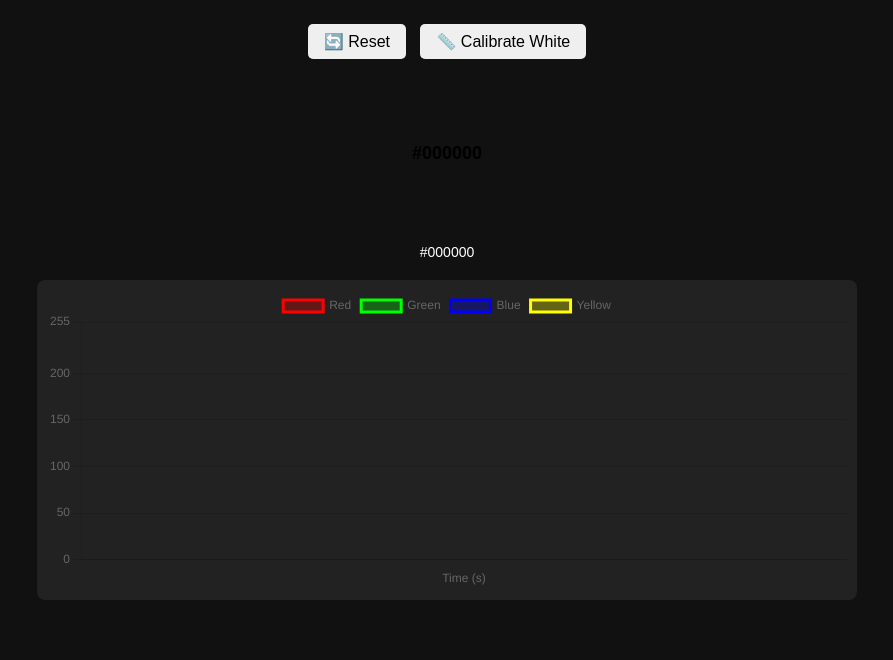
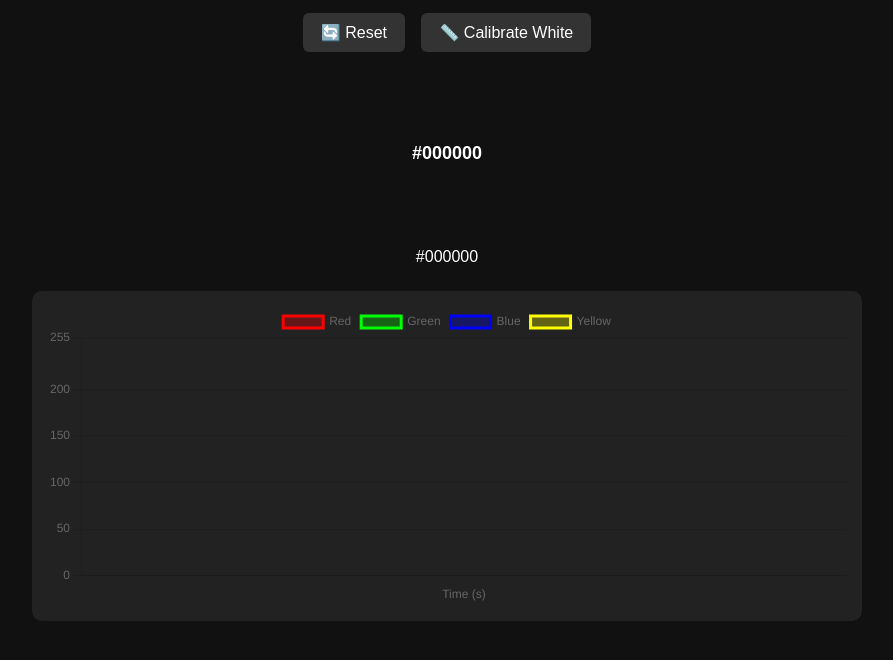
Before and after one commit to yokkhram/color-hplc, a website: page public/index.html in a window 1280 px wide. Shown: the part 82-742 px from the top of the page, without its empty margins (193-1086 px from the left). Drawn offline with nearby package versions, Linux system fonts and the light colour scheme; no server answers.

Commit message:
Update index.html

```diff
--- a/public/index.html
+++ b/public/index.html
@@ -2,7 +2,8 @@
 <html lang="th">
 <head>
   <meta charset="UTF-8" />
-  <title>Real-time Color Sensor</title>
+  <meta name="viewport" content="width=device-width, initial-scale=1.0">
+  <title>🎨 Real-time Color Sensor</title>
   <script src="https://cdn.jsdelivr.net/npm/chart.js"></script>
   <style>
     body {
@@ -14,74 +15,74 @@
       text-align: center;
     }
 
+    h1 {
+      margin-bottom: 10px;
+    }
+
     .color-box {
       width: 160px;
       height: 160px;
-      border-radius: 8px;
-      margin: 10px auto;
+      border-radius: 12px;
+      margin: 15px auto;
       display: flex;
       align-items: center;
       justify-content: center;
       font-size: 18px;
       font-weight: bold;
-      color: #000;
       transition: background-color 0.2s ease;
     }
 
     #colorHex {
       margin-top: 5px;
-      font-size: 14px;
+      font-size: 16px;
       color: #fff;
     }
 
     .chart-container {
       width: 100%;
       max-width: 800px;
-      height: 300px;          /* กำหนดความสูงคงที่ */
+      height: 300px;
       background-color: #222;
-      border-radius: 8px;
-      overflow-y: auto;       /* เปิด scroll เฉพาะกราฟ */
-      margin: 20px auto;
-      padding: 10px;
-    }
-
-    canvas {
-      width: 100%;
-      height: 100%;           /* canvas เติมเต็ม div */
+      border-radius: 10px;
+      margin: 25px auto;
+      padding: 15px;
     }
 
     button {
-      margin: 5px;
-      padding: 8px 16px;
+      margin: 6px;
+      padding: 10px 18px;
       font-size: 16px;
-      border-radius: 5px;
+      border-radius: 6px;
       border: none;
       cursor: pointer;
+      background-color: #333;
+      color: #fff;
+      transition: 0.2s;
+    }
+
+    button:hover {
+      background-color: #555;
     }
 
     @media (max-width: 480px) {
       .color-box {
         width: 120px;
         height: 120px;
-        font-size: 16px;
       }
       .chart-container {
-        height: 200px;
+        height: 220px;
       }
     }
   </style>
 </head>
 <body>
   <h1>🎨 Real-time Color Sensor</h1>
+  <button onclick="resetData()">🔄 Reset</button>
+  <button onclick="startCalibrate()">📏 Calibrate White</button>
 
-  <button onclick="resetData()">🔄 Reset</button>
-  <button onclick="calibrateWhite()">📏 Calibrate White</button>
-
-  <!-- กล่องสี -->
   <div class="color-box" id="colorBox">#000000</div>
   <div id="colorHex">#000000</div>
 
-  <!-- container กราฟ scrollable -->
   <div class="chart-container">
     <canvas id="chart"></canvas>
   </div>
@@ -116,14 +117,12 @@
     }
 
     function updateColorBox(r, g, b) {
-      let hex = `#${r.toString(16).padStart(2,'0')}${g.toString(16).padStart(2,'0')}${b.toString(16).padStart(2,'0')}`.toUpperCase();
+      const hex = `#${r.toString(16).padStart(2, '0')}${g.toString(16).padStart(2, '0')}${b.toString(16).padStart(2, '0')}`.toUpperCase();
       const box = document.getElementById('colorBox');
       const hexText = document.getElementById('colorHex');
       box.style.backgroundColor = `rgb(${r},${g},${b})`;
       hexText.textContent = hex;
-
-      // ปรับสีตัวอักษรตามความสว่าง
-      const brightness = (r*299 + g*587 + b*114) / 1000;
+      const brightness = (r * 299 + g * 587 + b * 114) / 1000;
       box.style.color = brightness > 125 ? '#000' : '#fff';
     }
 
@@ -133,7 +132,7 @@
       chart.data.datasets[0].data.push(r);
       chart.data.datasets[1].data.push(g);
       chart.data.datasets[2].data.push(b);
-      chart.data.datasets[3].data.push(Math.min(r+g, 255));
+      chart.data.datasets[3].data.push(Math.min(r + g, 255));
       updateColorBox(r, g, b);
       chart.update();
     }
@@ -143,23 +142,25 @@
       chart.data.labels = [];
       chart.data.datasets.forEach(ds => ds.data = []);
       chart.update();
-      updateColorBox(0,0,0);
+      updateColorBox(0, 0, 0);
     }
 
-    function calibrateWhite() {
-      alert("ส่งคำสั่ง Calibrate ไปยัง NodeMCU แล้ว (POST)");
+    async function startCalibrate() {
+      const res = await fetch("/start", { method: "POST" });
+      if (res.ok) {
+        alert("✅ Calibrate White - เริ่มรับข้อมูลเรียลไทม์แล้ว");
+      }
     }
 
     setupChart();
 
-    // Fetch ข้อมูลทุก 0.5 วินาที
     setInterval(async () => {
       try {
         const res = await fetch("/latest-data");
         if (!res.ok) return;
         const data = await res.json();
         addData(data.r, data.g, data.b);
-      } catch(e) {
+      } catch (e) {
         console.error("Error fetching color data:", e);
       }
     }, 500);
```
